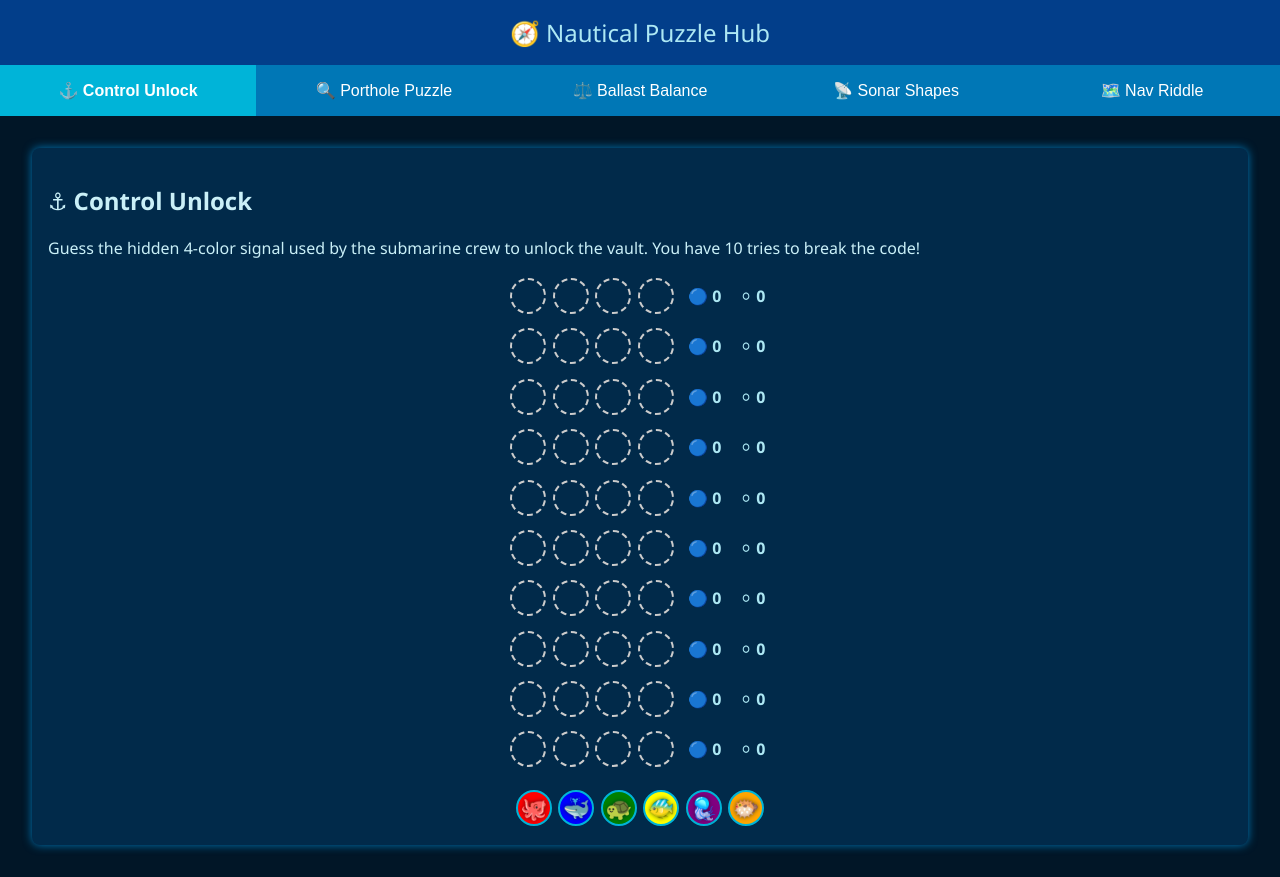
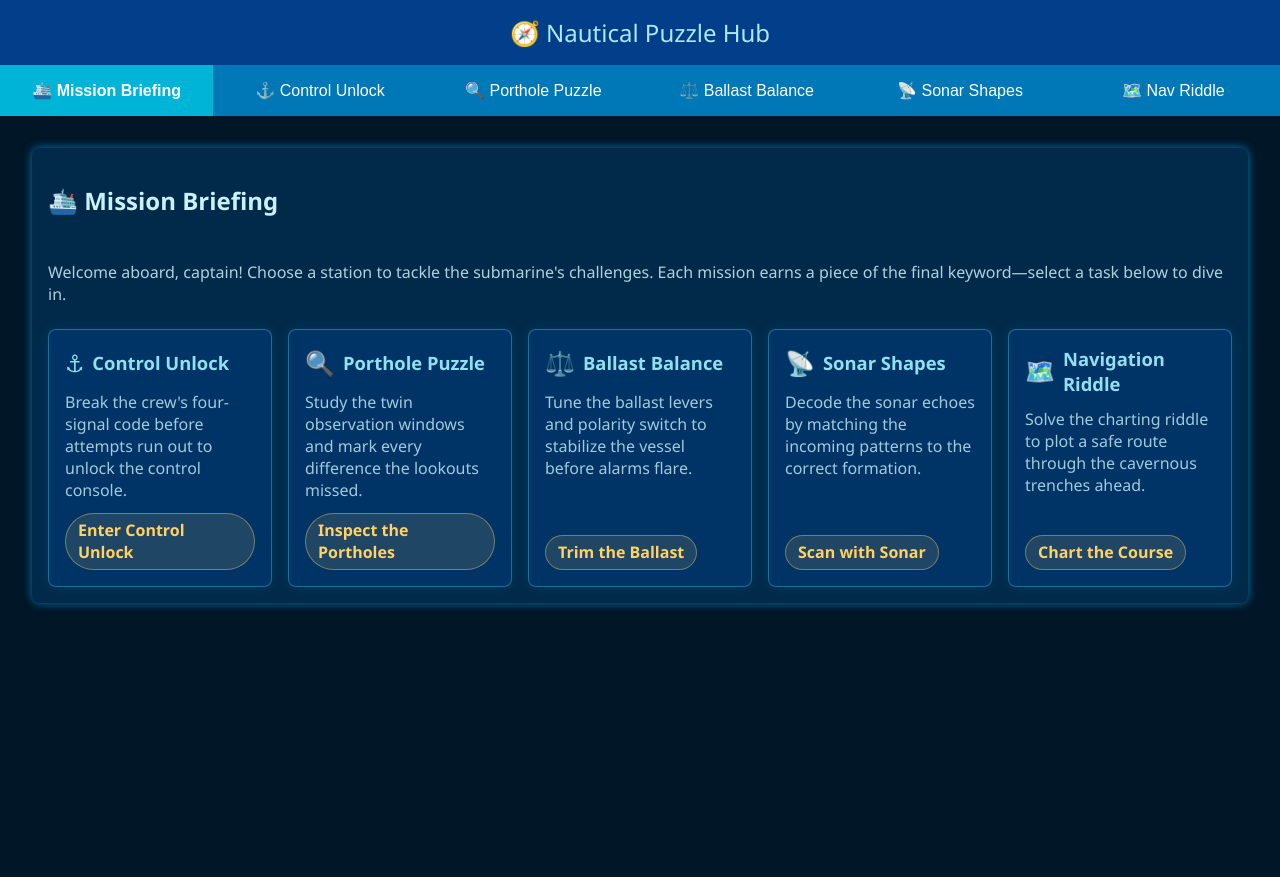
Before and after one commit to Mechanacor3/Sub-Controls, a website: page index.html in a window 1280 px wide. After the commit the page ends 800 px from the top, so only its background shows below. Drawn offline with Linux system fonts and the light colour scheme.

Commit message:
Add mission briefing landing section

```diff
--- a/index.html
+++ b/index.html
@@ -12,6 +12,7 @@
   </header>
   <nav>
     <div id="keyword-banner"></div>
+    <button class="tab" data-target="mission">🛳️ Mission Briefing</button>
     <button class="tab" data-target="control-unlock">⚓ Control Unlock</button>
     <button class="tab" data-target="spot-diff">🔍 Porthole Puzzle</button>
     <button class="tab" data-target="ballast">⚖️ Ballast Balance</button>
@@ -26,7 +27,43 @@
     <div id="dev-output"></div>
   </div>
 
-  <section id="control-unlock" class="active">
+  <section id="mission" class="active">
+    <div class="content-box mission-briefing">
+      <h2>🛳️ Mission Briefing</h2>
+      <p class="mission-intro">
+        Welcome aboard, captain! Choose a station to tackle the submarine's challenges. Each mission earns a piece of the final keyword—select a task below to dive in.
+      </p>
+      <div class="task-grid">
+        <article class="task-card">
+          <h3><span class="task-emoji" aria-hidden="true">⚓</span> Control Unlock</h3>
+          <p>Break the crew's four-signal code before attempts run out to unlock the control console.</p>
+          <a href="#control-unlock" class="task-link" data-target="control-unlock">Enter Control Unlock</a>
+        </article>
+        <article class="task-card">
+          <h3><span class="task-emoji" aria-hidden="true">🔍</span> Porthole Puzzle</h3>
+          <p>Study the twin observation windows and mark every difference the lookouts missed.</p>
+          <a href="#spot-diff" class="task-link" data-target="spot-diff">Inspect the Portholes</a>
+        </article>
+        <article class="task-card">
+          <h3><span class="task-emoji" aria-hidden="true">⚖️</span> Ballast Balance</h3>
+          <p>Tune the ballast levers and polarity switch to stabilize the vessel before alarms flare.</p>
+          <a href="#ballast" class="task-link" data-target="ballast">Trim the Ballast</a>
+        </article>
+        <article class="task-card">
+          <h3><span class="task-emoji" aria-hidden="true">📡</span> Sonar Shapes</h3>
+          <p>Decode the sonar echoes by matching the incoming patterns to the correct formation.</p>
+          <a href="#sonar" class="task-link" data-target="sonar">Scan with Sonar</a>
+        </article>
+        <article class="task-card">
+          <h3><span class="task-emoji" aria-hidden="true">🗺️</span> Navigation Riddle</h3>
+          <p>Solve the charting riddle to plot a safe route through the cavernous trenches ahead.</p>
+          <a href="#navigation" class="task-link" data-target="navigation">Chart the Course</a>
+        </article>
+      </div>
+    </div>
+  </section>
+
+  <section id="control-unlock">
     <div class="content-box" id="puzzle-box">
       <h2>⚓ Control Unlock</h2>
       <p>Guess the hidden 4-color signal used by the submarine crew to unlock the vault. You have 10 tries to break the code!</p>
--- a/style.css
+++ b/style.css
@@ -67,6 +67,71 @@ section.active {
   padding: 1rem;
   border-radius: 0.5rem;
   box-shadow: 0 0 10px #0077b6;
+}
+
+.mission-briefing {
+  display: flex;
+  flex-direction: column;
+  gap: 1.5rem;
+}
+
+.mission-intro {
+  margin: 0;
+  color: rgba(202, 240, 248, 0.85);
+}
+
+.task-grid {
+  display: grid;
+  grid-template-columns: repeat(auto-fit, minmax(220px, 1fr));
+  gap: 1rem;
+}
+
+.task-card {
+  background: rgba(2, 62, 138, 0.45);
+  border: 1px solid rgba(72, 202, 228, 0.4);
+  border-radius: 0.5rem;
+  padding: 1rem;
+  display: flex;
+  flex-direction: column;
+  gap: 0.75rem;
+  box-shadow: 0 0 12px rgba(0, 119, 182, 0.2);
+}
+
+.task-card h3 {
+  margin: 0;
+  font-size: 1.15rem;
+  display: flex;
+  align-items: center;
+  gap: 0.5rem;
+  color: #90e0ef;
+}
+
+.task-card p {
+  margin: 0;
+  color: rgba(202, 240, 248, 0.8);
+}
+
+.task-link {
+  margin-top: auto;
+  align-self: flex-start;
+  text-decoration: none;
+  color: #ffd166;
+  font-weight: 600;
+  background: rgba(255, 209, 102, 0.12);
+  border: 1px solid rgba(255, 209, 102, 0.4);
+  padding: 0.35rem 0.75rem;
+  border-radius: 999px;
+  transition: transform 0.2s ease, box-shadow 0.2s ease;
+}
+
+.task-link:hover,
+.task-link:focus {
+  transform: translateY(-2px);
+  box-shadow: 0 0 12px rgba(255, 209, 102, 0.4);
+}
+
+.task-emoji {
+  font-size: 1.5rem;
 }
 
 .placeholder {
--- a/utils.js
+++ b/utils.js
@@ -71,6 +71,24 @@
     if (defaultId) {
       activateTab(defaultId);
     }
+  }
+
+  function setupTaskLinks() {
+    const doc = getDocument();
+    if (!doc) {
+      return;
+    }
+
+    const links = Array.from(doc.querySelectorAll('.task-link[data-target]'));
+    links.forEach(link => {
+      link.addEventListener('click', event => {
+        event.preventDefault();
+        const targetId = link.dataset.target;
+        if (targetId) {
+          activateTab(targetId);
+        }
+      });
+    });
   }
 
   function registerPuzzle(id, handlers) {
@@ -264,6 +282,7 @@
   onDocumentReady(() => {
     primeDomCaches();
     setupTabs();
+    setupTaskLinks();
   });
 
   const api = {
```
